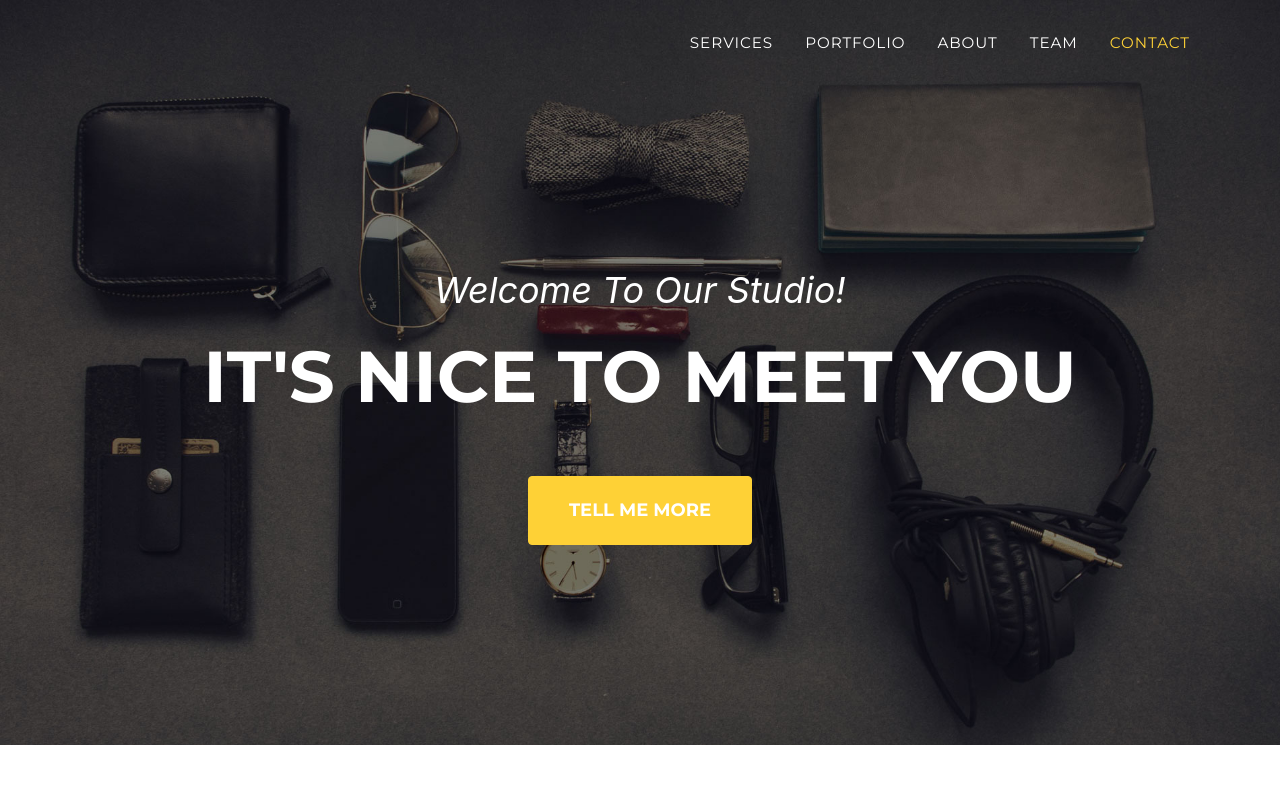
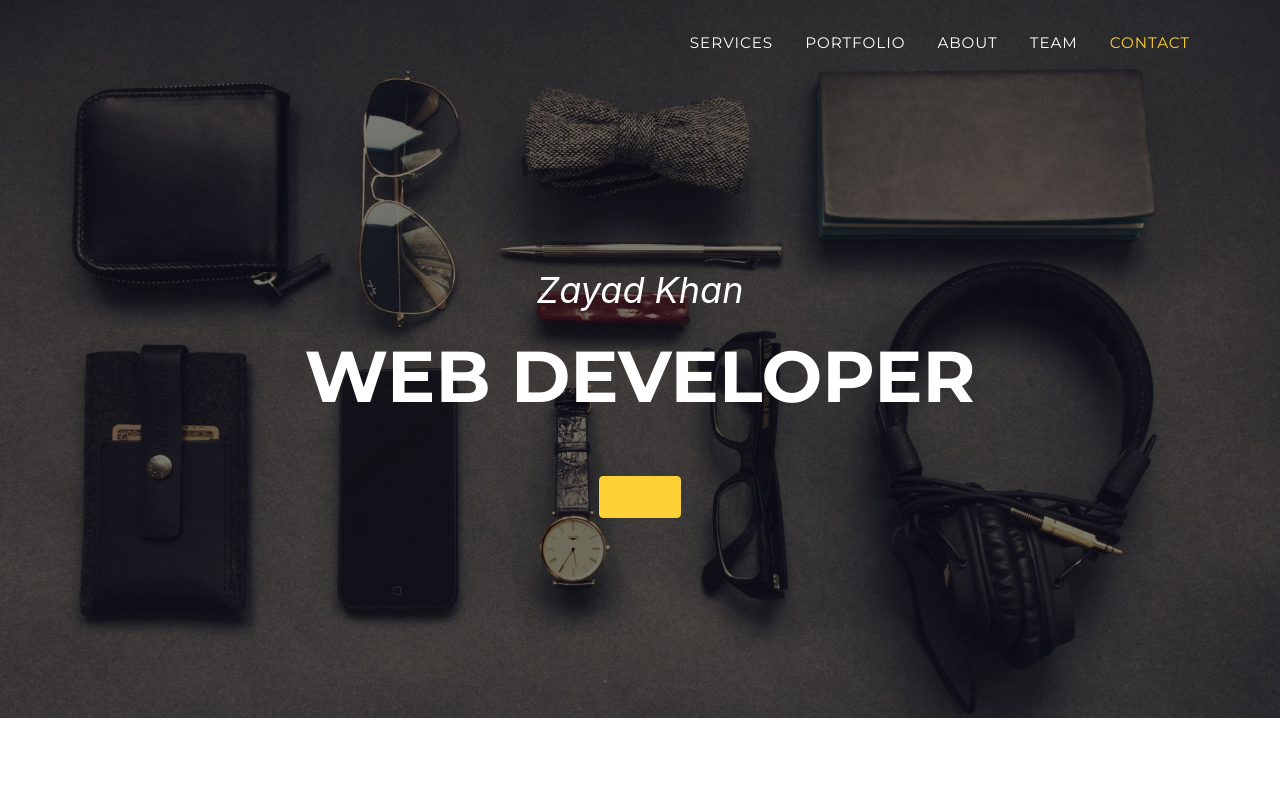
Before and after one commit to ZayadKhan/zayad.khan.github.io, a plain HTML site: page index.html in a window 1280 px wide. Shown: the top 800 px of the page. Drawn offline with nearby package versions, Linux system fonts and the light colour scheme; a web font is replaced by a local one.

Commit message:
Update index.html

```diff
--- a/index.html
+++ b/index.html
@@ -39,9 +39,9 @@
         <!-- Masthead-->
         <header class="masthead">
             <div class="container">
-                <div class="masthead-subheading">Welcome To Our Studio!</div>
-                <div class="masthead-heading text-uppercase">It's Nice To Meet You</div>
-                <a class="btn btn-primary btn-xl text-uppercase js-scroll-trigger" href="#services">Tell Me More</a>
+                <div class="masthead-subheading">Zayad Khan</div>
+                <div class="masthead-heading text-uppercase">Web Developer</div>
+                <a class="btn btn-primary btn-xl text-uppercase js-scroll-trigger" href="#services"></a>
             </div>
         </header>
         <!-- Services-->
```
